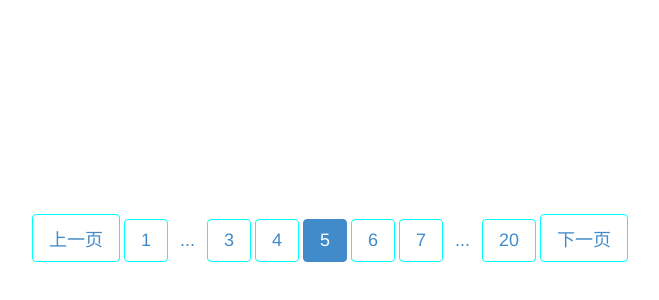
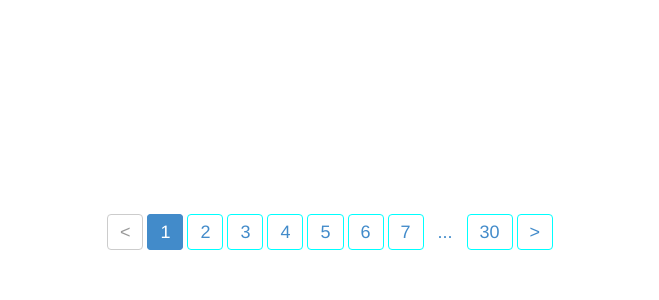
Before and after one commit to nashaofu/pagination, a plain HTML site: page index.html in a window 1280 px wide. Shown: the part 52-352 px from the top of the page, without its empty margins (310-969 px from the left). Drawn offline with Linux system fonts and the light colour scheme.

Commit message:
重构插件核心代码
modify 重构pagination.js文件核心代码，支持自定义显示按钮数
modify pagination.css文件

```diff
--- a/css/pagination.css
+++ b/css/pagination.css
@@ -1,4 +1,8 @@
-.pagination {
+ul.pagination {
+    line-height: 36px;
+    list-style: none;
+    margin: 0 auto;
+    padding: 0;
     display: block;
     color: #428bca;
     font-family: "Helvetica Neue", Helvetica, Arial, sans-serif;
@@ -8,11 +12,18 @@
     user-select: none;
 }
 
-.pagination a {
+ul.pagination>li {
+    display: inline;
     margin: 0 2px;
-    padding: 10px 16px;
-    display: inline-block;
+    padding: 0;
+}
+
+ul.pagination>li>a {
+    margin: 0;
+    padding: 7px 12px;
+    display: inline;
     color: #428bca;
+    background-color: #fff;
     border: 1px solid #0ff;
     border-radius: 4px;
     text-align: center;
@@ -20,37 +31,30 @@
     cursor: pointer;
 }
 
-.pagination a:hover {
-    border: 1px solid #00f;
+ul.pagination>li>a:hover {
+    border: 1px solid #08f;
 }
 
-.pagination span {
-    padding: 10px 10px;
-    display: inline-block;
+ul.pagination>li>span {
+    padding: 7px 10px;
+    display: inline;
     color: #428bca;
     text-align: center;
     cursor: default;
 }
 
-.pagination a.current {
+ul.pagination>li>a.active {
     color: #fff;
     background-color: #428bca;
     border: 1px solid #428bca;
+    outline: none;
     cursor: default;
 }
 
-.pagination a.disabled {
+ul.pagination>li>a.disabled {
     color: #999;
-    background: #fff;
+    background-color: #fff;
     border: 1px solid #ccc;
+    outline: none;
     cursor: not-allowed;
 }
-
-@media (max-width:400px) {
-    .pagination a, .pagination span {
-        margin: 0 2px;
-        display: block;
-        border: 1px solid #0ff;
-        border-radius: 4px;
-    }
-}
--- a/index.html
+++ b/index.html
@@ -20,14 +20,16 @@
 </head>
 <body>
 	<div class="box">
-	    <div class="pagination"></div>
+	    <ul class="pagination"></ul>
 	</div>
 	<div class="show"></div>
 	<script type="text/javascript">
-	$('.pagination').pagination({
-	    total: 20,
-	    current: 5,
-	    callback: function(e) {
+	var pagination=$('.pagination').pagination({
+	    total: 30,
+	    active: 1,
+	    size: 3,
+	    click: function(e) {
+	    	console.log(pagination);
 	        $('.show').text('当前为：第'+e+'页');
 	    }
 	});
--- a/js/pagination.js
+++ b/js/pagination.js
@@ -1,98 +1,182 @@
-(function($) {
+/**
+ * 黑桃Lab 分页插件 Pagination
+ * 插件支持IE7及其以上版本浏览器
+ * @param  {[type]} factory [description]
+ * @return {[type]}         [description]
+ */
+(function(factory) {
+    "use strict";
+    if (typeof define === "function" && define.amd) {
+        /** AMD规范模块调用 */
+        define(["jquery"], factory);
+    } else if (typeof define === "function" && define.cmd) {
+        /** CMD规范模块调用 */
+        define(function(require, exports, module) {
+            factory(require("jquery"));
+        });
+    } else {
+        /** 在浏览器环境下 */
+        factory(jQuery);
+    }
+})(function($) {
     'use strict';
-    var pagination = {
-        init: function(options) {
-            if (typeof(options) == 'undefined') {
-                throw new Error('参数未定义');
+    /**
+     * 分页按钮构造函数
+     * @param {[type]} $target [description]
+     * @param {[type]} options [description]
+     */
+    var Pagination = function($target, options) {
+        this.$target = $target;
+        this.options = $.extend({}, Pagination.DEFAULTS, this.$target.data("pagination"), typeof options == "object" && options);
+        if (this.options.total < 1) {
+            throw new Error("页码总数不得小于1");
+        }
+        if (this.options.active < 1 || this.options.active > this.options.total) {
+            throw new Error("页码必须是1~总页码之间的数字");
+        }
+        if (this.options.size < 1) {
+            throw new Error("可见页码数不得小于1");
+        }
+        this.active = this.options.active;
+        this.size = this.options.size;
+        this.build();
+        this.onClick();
+    };
+    // 插件版本号
+    Pagination.VERSION = "1.1.0";
+    // 插件默认值
+    Pagination.DEFAULTS = {
+        total: 1, // 页码总数
+        active: 1, // 当前页码
+        size: 2, // 当前页码两边显示页码数量
+        prev: "&lt;", // 上一页默认符号
+        next: "&gt;", // 下一页默认符号
+        click: function(e) {} //点击回调函数
+    };
+    // 插件原型方法
+    Pagination.prototype = {
+        // 构建html
+        build: function() {
+            var me = this,
+                $target = me.$target,
+                options = me.options;
+            //清空分页按钮
+            $target.empty();
+            // 上一页
+            $target.append('<li><a herf="javascript:void(0)" data-page="prev">' + options.prev + '</a></li>');
+            // 第一页
+            $target.append('<li><a herf="javascript:void(0)" data-page="1">1</a></li>');
+            // 生成中间页码
+            var size = me.getSize();
+            for (var i = size.start; i <= size.end; i++) {
+                $target.append('<li><a herf="javascript:void(0)" data-page="' + i + '">' + i + '</a></li>');
             }
-            if (typeof(options.object) != 'object') {
-                throw new Error('参数类型不是Object');
+            // 最后一页
+            $target.append('<li><a herf="javascript:void(0)" data-page="' + options.total + '">' + options.total + '</a></li>');
+            // 下一页
+            $target.append('<li><a herf="javascript:void(0)" data-page="next">' + options.next + '</a></li>');
+            // 生成省略页码
+            var ellipsis = me.getEllipsis();
+            for (var i = 0; i < ellipsis.length; i++) {
+                $target.find('li>a[data-page="' + ellipsis[i] + '"]').parent("li").after('<li><span>...</span></li>');
             }
-            if (typeof(options.total) != 'number' || typeof(options.current) != 'number') {
-                throw new Error('参数类型不是Number');
+            me.addClass();
+        },
+        // 获取中间页码起始值
+        getSize: function() {
+            var me = this,
+                $target = me.$target,
+                options = me.options,
+                start = me.active - me.size,
+                end = me.active + me.size;
+            // 获取开始页码
+            if (me.active >= options.total - me.size) {
+                start -= me.active - options.total + me.size;
             }
-            if (options.total < 1) {
-                throw new Error('参数不能小于1');
+            // 获取结束页码
+            if (me.active <= me.size) {
+                end += me.size - me.active + 1;
             }
-            if (options.current < 1 || options.current > options.total) {
-                throw new Error('参数必须大于0小于总页数');
+            // 起始页码不得小于等于1
+            if (start <= 1) {
+                start = 2;
             }
-            if (typeof(options.callback) != 'function') {
-                throw new Error('回调参数不是function');
+            // 终止页码不得大于等于总页数
+            if (end >= options.total) {
+                end = options.total - 1;
             }
-            return (function(options) {
-                pagination.build(options);
-                pagination.bindEvent(options);
-            })(options);
+            var size = {
+                start: start,
+                end: end
+            }
+            return size;
         },
-        build: function(options) {
-            //清空分页按钮
-            options.object.empty();
-            if (options.current > 1) {
-                options.object.append('<a href="javascript:void(0);" class="prev">上一页</a>');
-            } else {
-                options.object.remove('.prev');
-                options.object.append('<a href="javascript:void(0);" class="disabled">上一页</a>');
-            }
-            if (options.current != 1 && options.current >= 4 && options.total != 4) {
-                options.object.append('<a href="javascript:void(0);" class="page">' + 1 + '</a>');
-            }
-            if (options.current - 2 > 2 && options.current <= options.total && options.total > 5) {
-                options.object.append('<span>...</span>');
-            }
-            var start = options.current - 2,
-                end = options.current + 2;
-            if ((start > 1 && options.current < 4) || options.current == 1) {
-                end++;
-            }
-            if (options.current > options.current - 4 && options.current >= options.total) {
-                start--;
-            }
-            for (; start <= end; start++) {
-                if (start <= options.total && start >= 1) {
-                    if (start != options.current) {
-                        options.object.append('<a href="javascript:void(0);" class="page">' + start + '</a>');
-                    } else {
-                        options.object.append('<a href="javascript:void(0);" class="current">' + start + '</a>');
+        // 获取插入省略符位置
+        getEllipsis: function() {
+            var me = this,
+                $target = me.$target,
+                options = me.options,
+                page = [];
+            $target.find("li").each(function(i) {
+                var current = $(this).children("a[data-page]").data("page");
+                var next = $(this).next("li").children("a[data-page]").data("page");
+                if (!isNaN(current) && !isNaN(next)) {
+                    if (current + 1 != next) {
+                        page.push(current);
                     }
                 }
+            });
+            return page;
+        },
+        addClass: function() {
+            var me = this,
+                $target = me.$target,
+                options = me.options;
+            // 设置当前页码样式
+            $target.find('li>a[data-page="' + me.active + '"]').addClass("active");
+            // 设置上一页样式
+            if (me.active <= 1) {
+                $target.find('li>a[data-page="prev"]').addClass("disabled");
             }
-            if (options.current + 2 < options.total - 1 && options.current >= 1 && options.total > 5) {
-                options.object.append('<span>...</span>');
-            }
-            if (options.current != options.total && options.current < options.total - 2 && options.total != 4) {
-                options.object.append('<a href="javascript:void(0);" class="page">' + options.total + '</a>');
-            }
-            //下一页
-            if (options.current < options.total) {
-                options.object.append('<a href="javascript:void(0);" class="next">下一页</a>');
-            } else {
-                options.object.remove('.next');
-                options.object.append('<a href="javascript:void(0);" class="disabled">下一页</a>');
+            // 设置下一页样式
+            if (me.active >= options.total) {
+                $target.find('li>a[data-page="next"]').addClass("disabled");
             }
         },
-        bindEvent: function(options) {
-            options.object.on("click", "a.page", function() {
-                options.current = parseInt($(this).text());
-                pagination.build(options);
-                options.callback(options.current);
-            });
-            //上一页
-            options.object.on("click", "a.prev", function() {
-                options.current = parseInt(options.object.children("a.current").text()) - 1;
-                pagination.build(options);
-                options.callback(options.current);
-            });
-            //下一页
-            options.object.on("click", "a.next", function() {
-                options.current = parseInt(options.object.children("a.current").text()) + 1;
-                pagination.build(options);
-                options.callback(options.current);
+        // 页码点击事件
+        onClick: function() {
+            var me = this,
+                $target = me.$target,
+                options = me.options;
+            $target.on("click", "a[data-page]", function() {
+                if ($(this).data("page") === "prev") {
+                    if (me.active > 1) {
+                        me.active--;
+                    } else {
+                        return;
+                    }
+                } else if ($(this).data("page") === "next") {
+                    if (me.active < options.total) {
+                        me.active++;
+                    } else {
+                        return;
+                    }
+                } else {
+                    if (!isNaN($(this).data("page"))) {
+                        me.active = parseInt($(this).data("page"));
+                    } else {
+                        return;
+                    }
+                }
+                me.build();
+                options.click(me.active);
             });
         }
+    };
+    // 定义为jQuery插件
+    $.fn.pagination = function(options) {
+        var pagination = new Pagination(this, options);
+        this.data("pagination", pagination);
+        return pagination;
     }
-    $.fn.pagination = function(options) {
-        options.object = this;
-        pagination.init(options);
-    }
-})(jQuery);
+});
```
Also changed, not shown: README.md.
